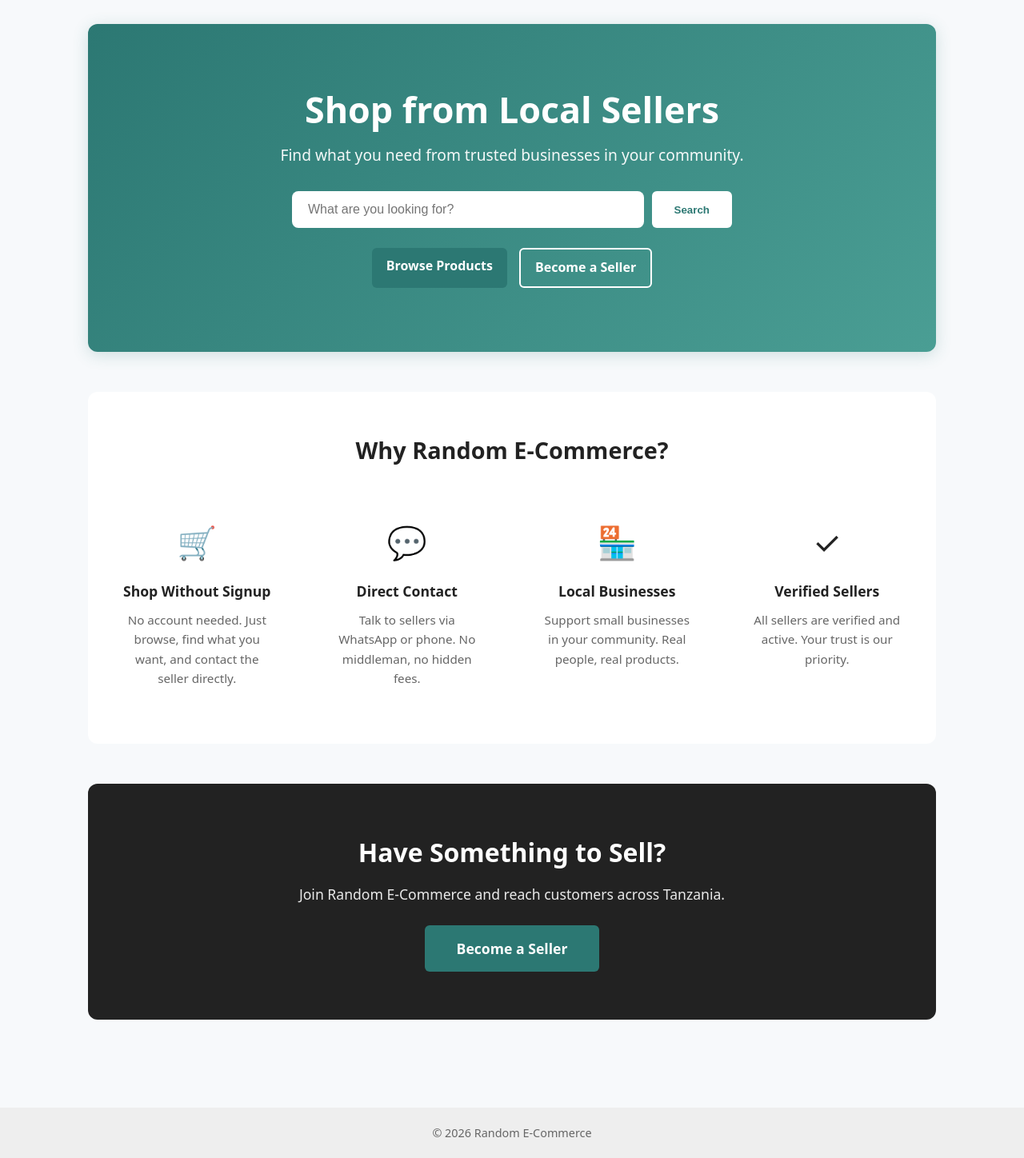
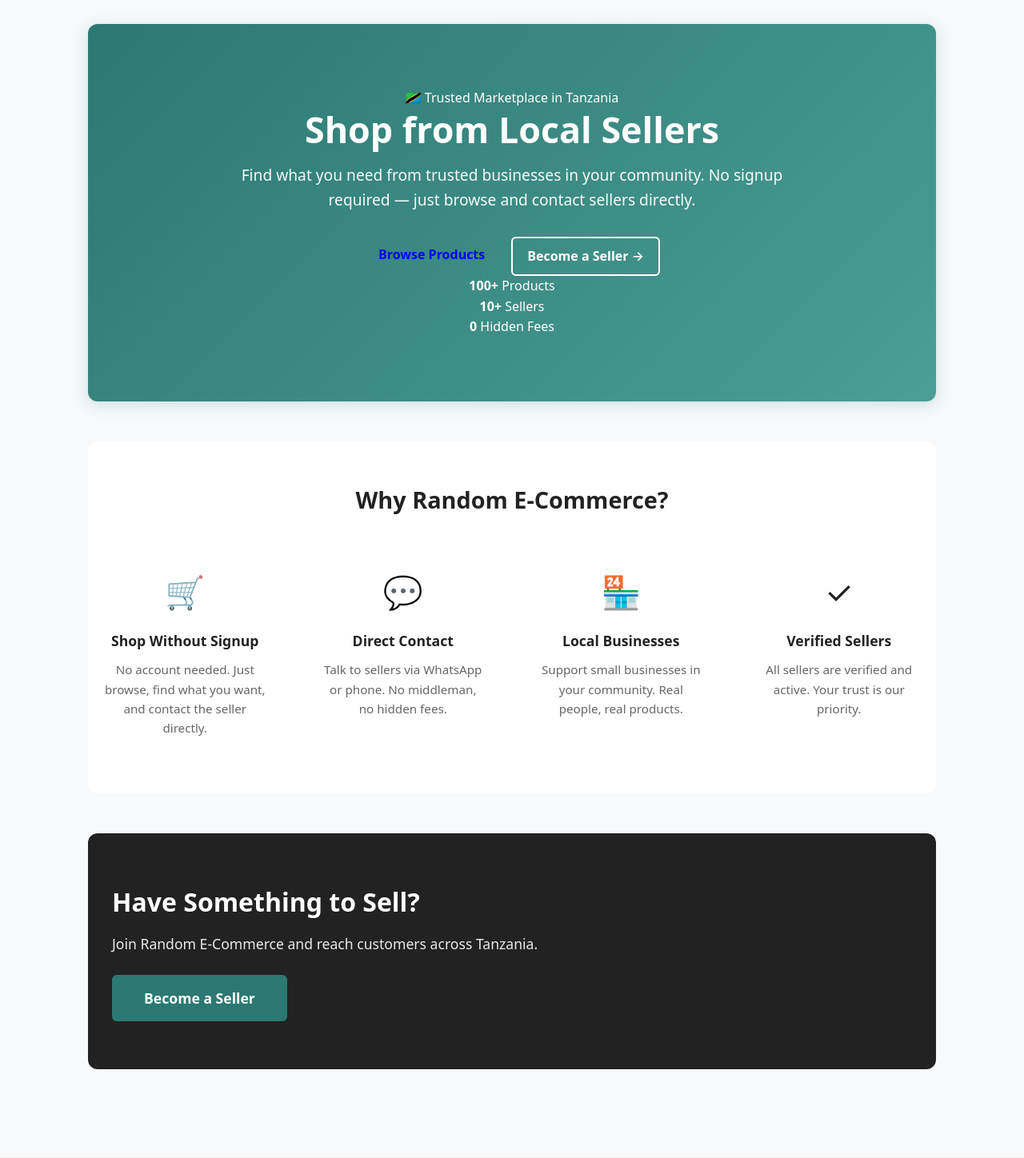
Before and after one commit to kocha-design/Random-E-Commerce, a Django app: page / in a window 1280 px wide. Shown: the part 66-1514 px from the top of the page at 80% size. Before the commit the page ends 1488 px from the top, so only its background shows below. Run offline with Django 5.2, Linux system fonts and the light colour scheme; data that the repository does not hold is empty.

Commit message:
Redesign home page with modern hero, categories, and CTA

```diff
--- a/templates/home.html
+++ b/templates/home.html
@@ -5,16 +5,30 @@
 {% block content %}
 <!-- Hero Section -->
 <section class="hero-section">
+    <div class="hero-overlay"></div>
     <div class="hero-content">
+        <span class="hero-badge">🇹🇿 Trusted Marketplace in Tanzania</span>
         <h1>Shop from Local Sellers</h1>
-        <p class="hero-subtitle">Find what you need from trusted businesses in your community.</p>
-        <form action="{% url 'product_list' %}" method="get" class="hero-search">
-            <input type="text" name="q" placeholder="What are you looking for?">
-            <button type="submit" class="btn btn-primary">Search</button>
-        </form>
+        <p class="hero-subtitle">
+            Find what you need from trusted businesses in your community. No signup required — just browse and contact sellers directly.
+        </p>
         <div class="hero-cta">
-            <a href="{% url 'product_list' %}" class="btn btn-primary">Browse Products</a>
-            <a href="{% url 'register_seller' %}" class="btn btn-outline-light">Become a Seller</a>
+            <a href="{% url 'product_list' %}" class="btn btn-white">Browse Products</a>
+            <a href="{% url 'register_seller' %}" class="btn btn-outline-light">Become a Seller →</a>
+        </div>
+        <div class="hero-stats">
+            <div class="stat">
+                <strong>100+</strong>
+                <span>Products</span>
+            </div>
+            <div class="stat">
+                <strong>10+</strong>
+                <span>Sellers</span>
+            </div>
+            <div class="stat">
+                <strong>0</strong>
+                <span>Hidden Fees</span>
+            </div>
         </div>
     </div>
 </section>
@@ -22,7 +36,6 @@
 <!-- Categories Section -->
 {% if categories %}
 <section class="section">
-    <div class="container">
     <h2 class="section-title">Browse by Category</h2>
     <div class="category-grid">
         {% for c in categories %}
@@ -32,14 +45,12 @@
         </a>
         {% endfor %}
     </div>
-    </div>
 </section>
 {% endif %}
 
 <!-- Latest Products Section -->
 {% if latest_products %}
 <section class="section">
-    <div class="container">
     <div class="section-header">
         <h2 class="section-title">Latest Products</h2>
         <a href="{% url 'product_list' %}" class="link-arrow">View all →</a>
@@ -63,13 +74,11 @@
         </a>
         {% endfor %}
     </div>
-    </div>
 </section>
 {% endif %}
 
 <!-- Why Random E-Commerce Section -->
 <section class="section section-alt">
-    <div class="container">
     <h2 class="section-title text-center">Why Random E-Commerce?</h2>
     <div class="features-grid">
         <div class="feature">
@@ -93,15 +102,12 @@
             <p>All sellers are verified and active. Your trust is our priority.</p>
         </div>
     </div>
-    </div>
 </section>
 
 <!-- Become a Seller Section -->
 <section class="cta-section">
-    <div class="container text-center">
     <h2>Have Something to Sell?</h2>
     <p>Join Random E-Commerce and reach customers across Tanzania.</p>
     <a href="{% url 'register_seller' %}" class="btn btn-primary btn-lg">Become a Seller</a>
-    </div>
 </section>
 {% endblock %}
```
Lines whose indentation alone changed are shown as unchanged.
